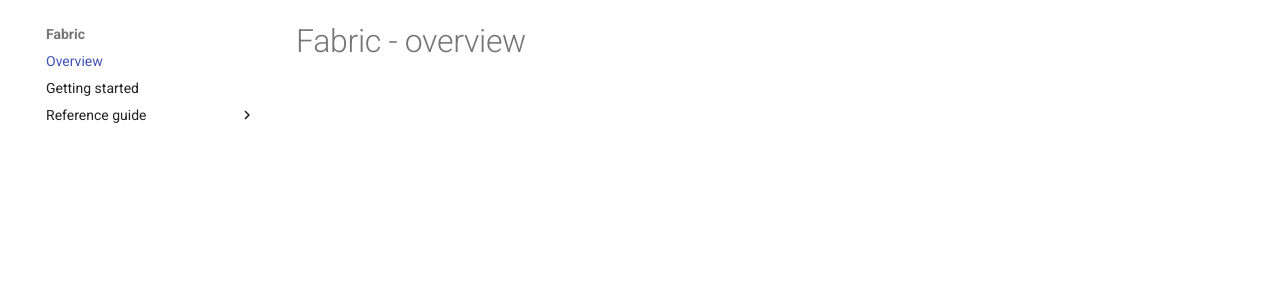
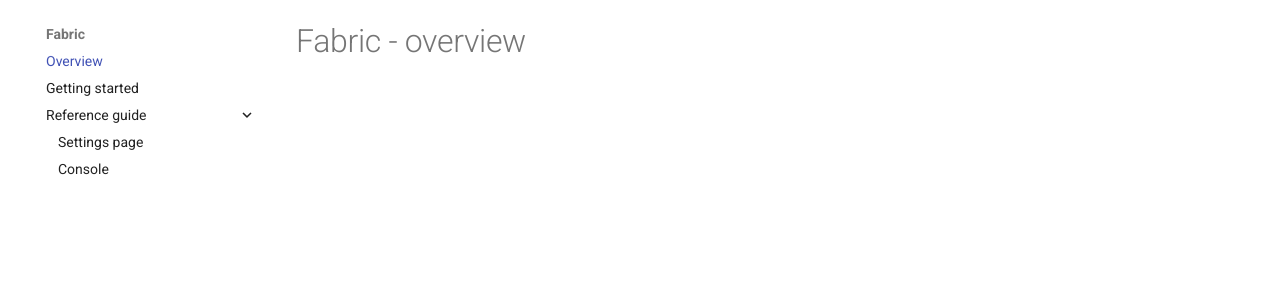
Before and after one commit to storydoc-io/docs.storydoc.io, an MkDocs documentation site: the page built from docs/fabric/overview.md, in a window 1280 px wide. Shown: the part 125-425 px from the top of the page. Built offline with MkDocs 1.6.1 and Material for MkDocs 9.7.7, drawn with Linux system fonts in a browser that asks for light colours; comment, search, counter and statistics services are not loaded.

Commit message:
ativate expanded  navigation

```diff
--- a/mkdocs.yml
+++ b/mkdocs.yml
@@ -263,7 +263,7 @@ theme:
 
     # Navigation:
     #
-    #- navigation.expand      # Expand all collapsable sections.
+    - navigation.expand      # Expand all collapsable sections.
     #- navigation.instant     # Instant loading pages.
     #- navigation.indexes     # Attach pages directly to Sections. Incompatible with "toc.integrate"
     #- navigation.sections    # Render top sections as groups.
```
